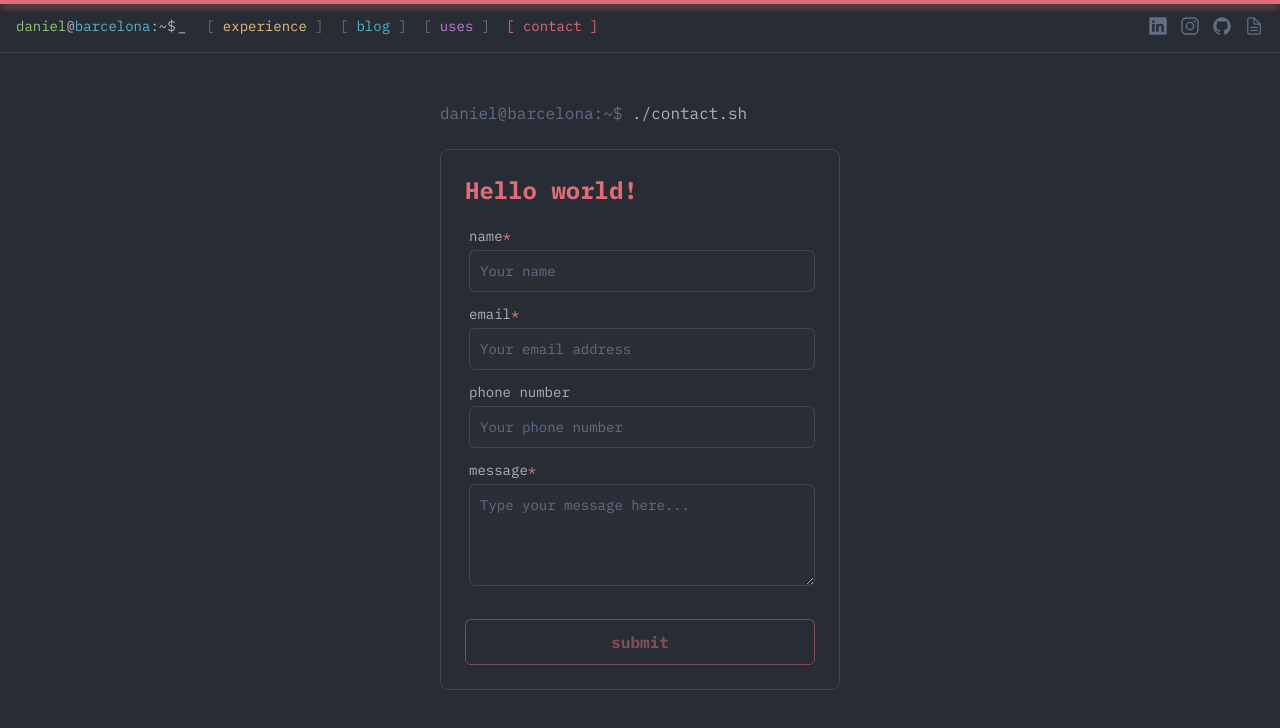
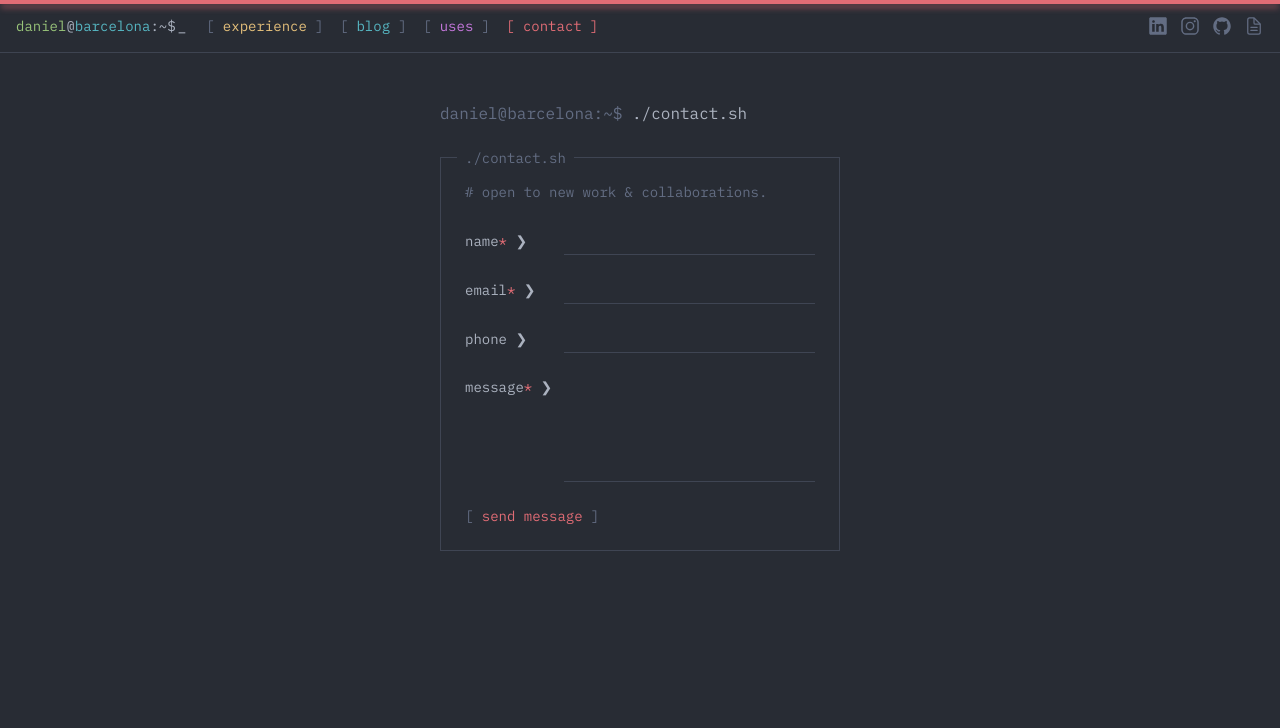
Before and after one commit to dcryan/personal-website, a Next.js app: page /contact in a window 1280 px wide. Shown: the top 728 px of the page. Built offline with nearby package versions, Linux system fonts and the light colour scheme.

Commit message:
refactor(contact): redesign form to terminal-style ASCII box with Starship prompts

```diff
--- a/src/app/contact/page.tsx
+++ b/src/app/contact/page.tsx
@@ -17,6 +17,8 @@ declare global {
 const CONTACT_API = "https://uh016457ti.execute-api.us-east-1.amazonaws.com/contact";
 const TURNSTILE_SITE_KEY = "0x4AAAAAACoBZt99Fb4iUWS7";
 
+const inputClass = "flex-1 bg-transparent border-b border-onedark-gutter/40 focus:border-onedark-red focus:outline-none text-white text-sm py-1 transition-colors";
+
 export default function Contact() {
   const router = useRouter();
   const [submitting, setSubmitting] = useState(false);
@@ -30,6 +32,7 @@ export default function Contact() {
       window.turnstile.render(turnstileRef.current, {
         sitekey: TURNSTILE_SITE_KEY,
         theme: "dark",
+        appearance: "interaction-only",
         callback: (token: string) => setTurnstileToken(token),
         "expired-callback": () => setTurnstileToken(""),
       });
@@ -85,77 +88,60 @@ export default function Contact() {
       <Header barColor="red" />
 
       <div className="max-w-md w-full mx-auto px-6 pb-16">
-        <div className="mt-12 mb-6">
+        <div className="mt-12">
           <span className="text-onedark-gutter">daniel@barcelona:~$</span>{" "}
           <span className="text-onedark-fg">./contact.sh</span>
         </div>
-        <form
-          className="p-6 rounded-lg border border-onedark-gutter/40"
-          onSubmit={handleFormSubmit}
-        >
-          <h1 className="text-2xl font-bold text-onedark-red mb-5">
-            Hello world!
-          </h1>
 
-          <label className="block text-sm text-onedark-fg ml-1 mb-3">
-            name<span className="text-onedark-red">*</span>
-            <input
-              placeholder="Your name"
-              name="name"
-              id="name"
-              type="text"
-              required
-              className="w-full mt-1 p-2.5 bg-onedark-currentline/50 border border-onedark-gutter/40 rounded-md text-sm text-white placeholder:text-onedark-gutter focus:border-onedark-red focus:outline-none transition-colors"
-            />
-          </label>
+        <form onSubmit={handleFormSubmit} className="relative border border-onedark-gutter/40 mt-8 p-6">
+          <span className="absolute -top-[0.6rem] left-4 bg-onedark-bg px-2 text-onedark-gutter text-sm">
+            ./contact.sh
+          </span>
+          <p className="text-onedark-gutter text-sm mb-6">
+            # open to new work & collaborations.
+          </p>
+          <div className="grid grid-cols-[max-content_1fr] gap-x-3 gap-y-5 items-center">
+            <label htmlFor="name" className="text-onedark-fg text-sm whitespace-nowrap">
+              name<span className="text-onedark-red">*</span> ❯
+            </label>
+            <input name="name" id="name" type="text" required className={inputClass} />
 
-          <label className="block text-sm text-onedark-fg ml-1 mb-3">
-            email<span className="text-onedark-red">*</span>
-            <input
-              placeholder="Your email address"
-              name="email"
-              id="email"
-              type="email"
-              required
-              className="w-full mt-1 p-2.5 bg-onedark-currentline/50 border border-onedark-gutter/40 rounded-md text-sm text-white placeholder:text-onedark-gutter focus:border-onedark-red focus:outline-none transition-colors"
-            />
-          </label>
+            <label htmlFor="email" className="text-onedark-fg text-sm whitespace-nowrap">
+              email<span className="text-onedark-red">*</span> ❯
+            </label>
+            <input name="email" id="email" type="email" required className={inputClass} />
 
-          <label className="block text-sm text-onedark-fg ml-1 mb-3">
-            phone number
-            <input
-              placeholder="Your phone number"
-              type="tel"
-              name="phone-number"
-              id="phone-number"
-              className="w-full mt-1 p-2.5 bg-onedark-currentline/50 border border-onedark-gutter/40 rounded-md text-sm text-white placeholder:text-onedark-gutter focus:border-onedark-red focus:outline-none transition-colors"
-            />
-          </label>
+            <label htmlFor="phone-number" className="text-onedark-fg text-sm whitespace-nowrap">
+              phone ❯
+            </label>
+            <input name="phone-number" id="phone-number" type="tel" className={inputClass} />
 
-          <label className="block text-sm text-onedark-fg ml-1 mb-3">
-            message<span className="text-onedark-red">*</span>
+            <label htmlFor="message" className="text-onedark-fg text-sm whitespace-nowrap self-start pt-1">
+              message<span className="text-onedark-red">*</span> ❯
+            </label>
             <textarea
-              placeholder="Type your message here..."
               name="message"
               id="message"
               required
-              rows={4}
-              className="w-full mt-1 p-2.5 bg-onedark-currentline/50 border border-onedark-gutter/40 rounded-md text-sm text-white placeholder:text-onedark-gutter focus:border-onedark-red focus:outline-none transition-colors resize-y"
+              rows={5}
+              className="w-full bg-transparent border-b border-onedark-gutter/40 focus:border-onedark-red focus:outline-none text-white text-sm py-1 transition-colors resize-none"
             />
-          </label>
+          </div>
 
-          <div ref={turnstileRef} className="mt-3" />
+          <div ref={turnstileRef} className="mt-6" />
 
           {error && (
-            <p className="text-onedark-red text-sm mt-2">{error}</p>
+            <p className="text-onedark-red text-sm mt-4">bash: ./contact.sh: {error}</p>
           )}
 
           <button
             type="submit"
-            disabled={submitting || !turnstileToken}
-            className="w-full mt-4 text-onedark-red font-bold p-2.5 rounded-md border border-onedark-red hover:bg-onedark-red/20 transition-colors disabled:opacity-50 disabled:cursor-not-allowed"
+            disabled={submitting}
+            className="group text-onedark-red transition-colors disabled:opacity-50 disabled:cursor-not-allowed text-sm mt-6 block"
           >
-            {submitting ? "sending..." : "submit"}
+            <span className="text-onedark-gutter group-hover:text-onedark-red transition-colors">[</span>
+            <span> {submitting ? "sending..." : "send message"} </span>
+            <span className="text-onedark-gutter group-hover:text-onedark-red transition-colors">]</span>
           </button>
         </form>
       </div>
```
